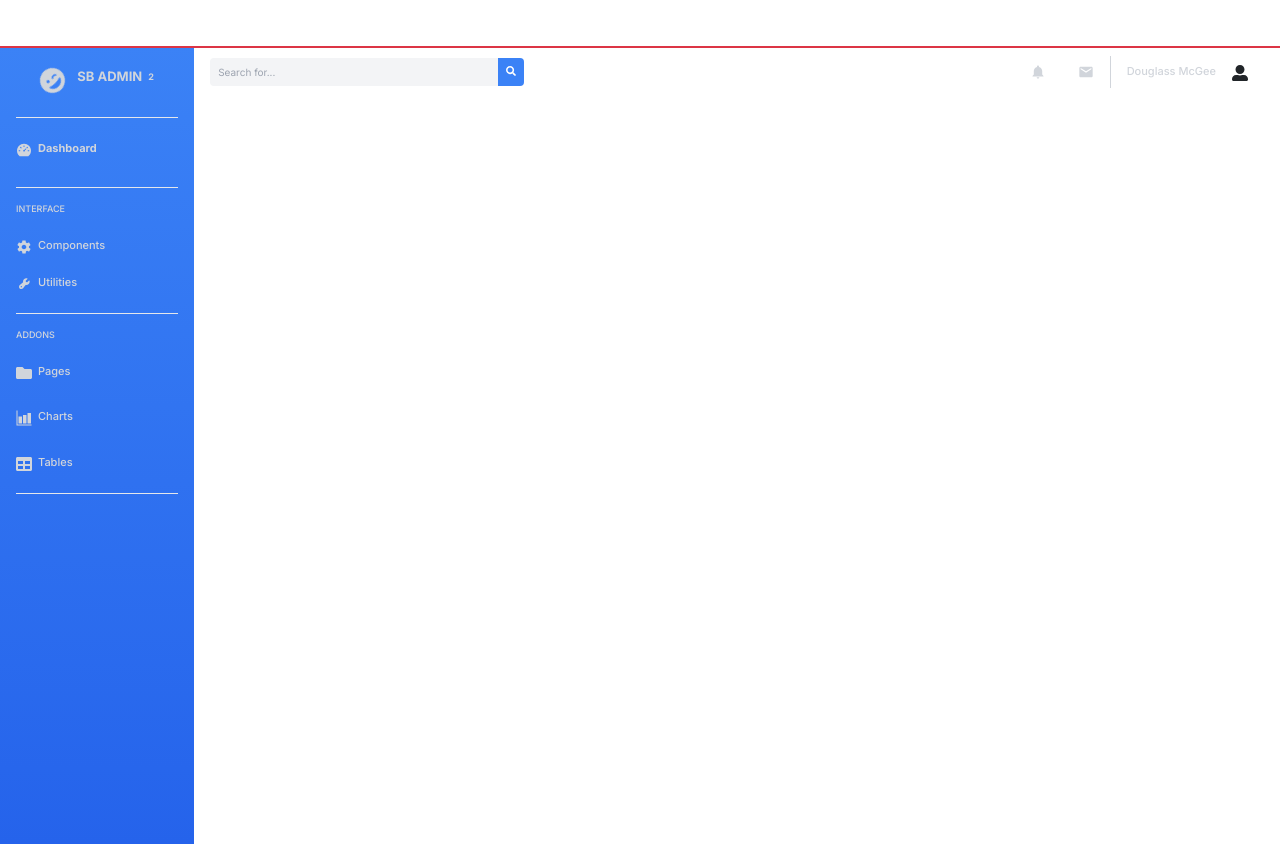
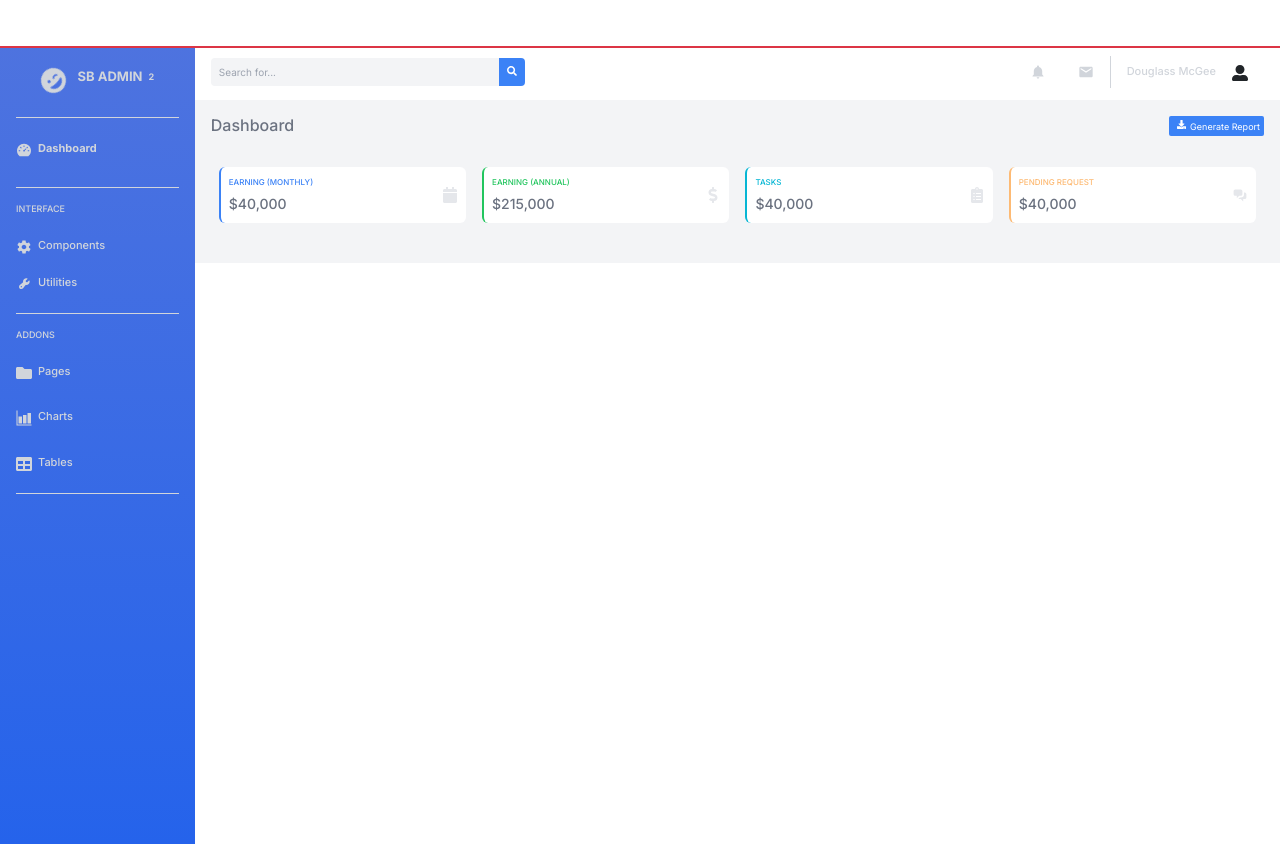
Before and after one commit to THINUX-Official/Dataintimate, a Next.js app: page / in a window 1280 px wide. Built offline with nearby package versions, Linux system fonts and the light colour scheme.

Commit message:
Create Cards in the Dashboard.

```diff
--- a/src/app/page.tsx
+++ b/src/app/page.tsx
@@ -5,6 +5,7 @@ import 'bootstrap/dist/css/bootstrap.css'
 
 import {NavBar} from "@/view/common/NavBar/NavBar";
 import {StatusBar} from "@/view/common/StatusBar/StatusBar";
+import {Content} from "@/view/common/Content/Content";
 
 
 export default function Home() {
@@ -14,7 +15,10 @@ export default function Home() {
                 <NavBar/>
                 <div className="flex">
                     <SideBar/>
-                    <StatusBar/>
+                    <div className="w-full block">
+                        <StatusBar/>
+                        <Content/>
+                    </div>
                 </div>
             </div>
         </>
--- /dev/null
+++ b/src/view/common/Content/Content.tsx
@@ -0,0 +1,13 @@
+import {Dashboard} from "@/view/pages/DashBoard/Dashboard";
+
+export const Content = () => {
+    return (
+        <>
+            <div className="bg-gray-100">
+                <div className="mx-3 py-3">
+                    <Dashboard/>
+                </div>
+            </div>
+        </>
+    );
+};
--- a/src/view/common/SideBar/SideBar.tsx
+++ b/src/view/common/SideBar/SideBar.tsx
@@ -9,11 +9,12 @@ import {FaTable} from "react-icons/fa";
 
 
 export const SideBar = () => {
+
     return (
         <>
-            <div className="mt-11 bg-gradient-to-b from-blue-500 to-blue-600 w-56 h-screen px-3 text-gray-300">
+            <div className="mt-11 bg-gradient-to-b from-[#4e73df] to-blue-600 w-56 h-screen px-3 text-gray-300">
 
-                <div className="flex justify-center items-center border-b">
+                <div className="flex justify-center items-center border-b border-gray-300">
                     <div className="text-[25px] py-4 -rotate-45 ">
                         <FaFaceGrinWink/>
                     </div>
@@ -21,54 +22,58 @@ export const SideBar = () => {
                     <small className="pb-2 font-bold text-[9px] pl-1.5">2</small>
                 </div>
 
-                <div className="flex py-4 border-b">
+                <div className="flex py-4 border-b border-gray-300 hover:text-white">
                     <div>
                         <AiFillDashboard/>
                     </div>
                     <h1 className="text-[11px] font-bold px-1.5">Dashboard</h1>
                 </div>
 
-                <div className="border-b pt-3">
+
+                <div className="border-b border-gray-300 pt-3">
                     <h1 className="text-[9px] font-medium">INTERFACE</h1>
 
-                    <div className="flex pt-3">
+                    <div className="flex pt-3 hover:text-white">
                         <div>
                             <IoMdSettings/>
                         </div>
-                        <h1 className="text-[11px] font-medium px-1.5 hover:text-white">Components</h1>
+                        <h1 className="text-[11px] font-medium px-1.5">Components</h1>
                     </div>
 
-                    <div className="flex py-3">
+                    <div className="flex py-3 hover:text-white">
                         <div>
                             <TiSpanner/>
                         </div>
-                        <h1 className="text-[11px] font-medium px-1.5 hover:text-white">Utilities</h1>
+                        <h1 className="text-[11px] font-medium px-1.5">Utilities</h1>
                     </div>
                 </div>
 
-                <div className="border-b pt-3">
+                <div className="border-b border-gray-300 pt-3">
                     <h1 className="text-[9px] font-medium">ADDONS</h1>
 
-                    <div className="flex pt-3">
+                    <div className="flex pt-3 hover:text-white">
                         <div>
                             <FaFolder/>
                         </div>
-                        <h1 className="text-[11px] font-medium px-1.5 hover:text-white">Pages</h1>
+                        <h1 className="text-[11px] font-medium px-1.5">Pages</h1>
                     </div>
 
-                    <div className="flex pt-4">
+                    <div className="flex pt-4 hover:text-white">
                         <div>
                             <IoBarChartSharp/>
                         </div>
-                        <h1 className="text-[11px] font-medium px-1.5 hover:text-white">Charts</h1>
+                        <h1 className="text-[11px] font-medium px-1.5">Charts</h1>
                     </div>
 
-                    <div className="flex pt-4 pb-3">
+
+                    <div className="flex pt-4 pb-3 hover:text-white">
                         <div>
                             <FaTable/>
                         </div>
-                        <h1 className="text-[11px] font-medium px-1.5 hover:text-white">Tables</h1>
+                        <h1 className="text-[11px] font-medium px-1.5">Tables</h1>
                     </div>
+
+
                 </div>
             </div>
         </>
--- /dev/null
+++ b/src/view/pages/Charts/Charts.tsx
@@ -0,0 +1,9 @@
+export const Charts = () => {
+    return (
+        <>
+            <div>
+                <h1>Charts</h1>
+            </div>
+        </>
+    );
+};
--- /dev/null
+++ b/src/view/pages/DashBoard/Dashboard.tsx
@@ -0,0 +1,74 @@
+import {FaDownload} from "react-icons/fa";
+import {FaCalendar} from "react-icons/fa";
+import { FaDollarSign } from "react-icons/fa";
+import { FaClipboardList } from "react-icons/fa";
+import { HiChatAlt2 } from "react-icons/hi";
+
+
+
+
+export const Dashboard = () => {
+    return (
+        <>
+            <div className="flex justify-between">
+                <h1 className="text-[16px] text-gray-500 ">Dashboard</h1>
+                <button className="bg-blue-500 rounded-sm text-[9px] text-white px-1 py-1 h-5 flex justify-center ">
+                    <div>
+                        <FaDownload className="mx-1"/>
+                    </div>
+                    Generate Report
+                </button>
+            </div>
+
+            <div className="flex justify-content-between py-4">
+                <div
+                    className="bg-white rounded py-4 px-2 flex justify-between items-center w-full mx-2 h-14 border-l-2 border-blue-500">
+                    <div className="pt-2">
+                        <h1 className="text-[8px] text-blue-500">EARNING (MONTHLY)</h1>
+                        <h1 className="text-[14px] text-gray-500">$40,000</h1>
+                    </div>
+
+                    <div>
+                        <FaCalendar className="text-gray-200"/>
+                    </div>
+                </div>
+
+                <div
+                    className="bg-white rounded py-4 px-2 flex justify-between items-center w-full mx-2 h-14 border-l-2 border-green-500">
+                    <div className="pt-2">
+                        <h1 className="text-[8px] text-green-500">EARNING (ANNUAL)</h1>
+                        <h1 className="text-[14px] text-gray-500">$215,000</h1>
+                    </div>
+
+                    <div>
+                        <FaDollarSign className="text-gray-200"/>
+                    </div>
+                </div>
+
+                <div
+                    className="bg-white rounded py-4 px-2 flex justify-between items-center w-full mx-2 h-14 border-l-2 border-cyan-500">
+                    <div className="pt-2">
+                        <h1 className="text-[8px] text-cyan-500">TASKS</h1>
+                        <h1 className="text-[14px] text-gray-500">$40,000</h1>
+                    </div>
+
+                    <div>
+                        <FaClipboardList className="text-gray-200"/>
+                    </div>
+                </div>
+
+                <div
+                    className="bg-white rounded py-4 px-2 flex justify-between items-center w-full mx-2 h-14 border-l-2 border-orange-300">
+                    <div className="pt-2">
+                        <h1 className="text-[8px] text-orange-300">PENDING REQUEST</h1>
+                        <h1 className="text-[14px] text-gray-500">$40,000</h1>
+                    </div>
+
+                    <div>
+                        <HiChatAlt2 className="text-gray-200"/>
+                    </div>
+                </div>
+            </div>
+        </>
+    );
+};
--- /dev/null
+++ b/src/view/pages/Tables/Tables.tsx
@@ -0,0 +1,9 @@
+export const Tables = () => {
+    return (
+        <>
+            <div>
+                <h1>Tables</h1>
+            </div>
+        </>
+    );
+};
```
